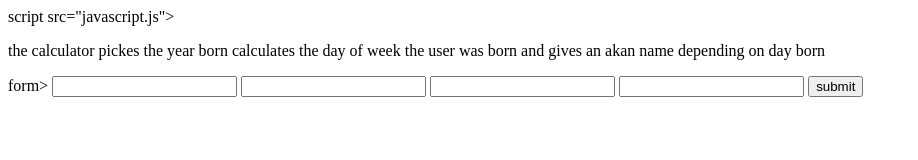
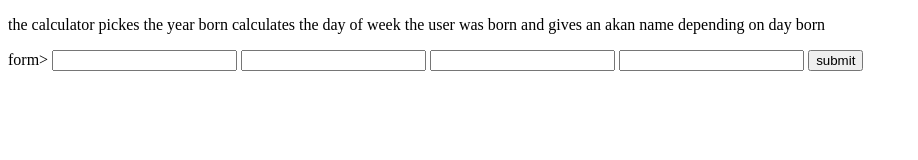
Before and after one commit to pgichunge/WEEK-2-IP, a plain HTML site: page index.html in a window 1280 px wide. Shown: the whole page, without its empty margins (0-918 px from the left). Drawn offline with Linux system fonts and the light colour scheme.

Commit message:
add changes done

```diff
--- a/index.html
+++ b/index.html
@@ -2,7 +2,8 @@
 <html lang="en">
 <head>
 <title>week 2ip</title>
-    script src="javascript.js"></script>
+<script src="js/index.js"></script>
+
 </head>
 <p>the calculator pickes the year born calculates the day of week the user
      was born and gives an akan name depending on day born</p>
```
